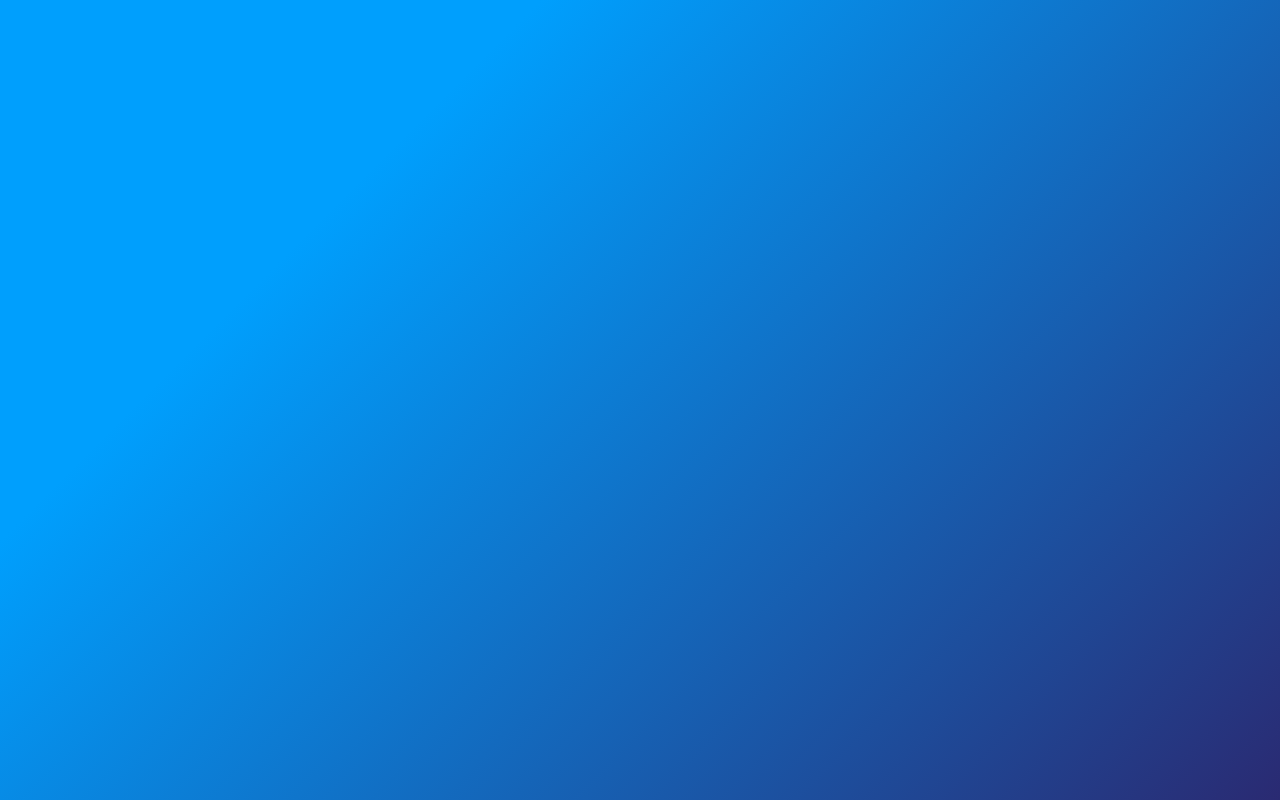
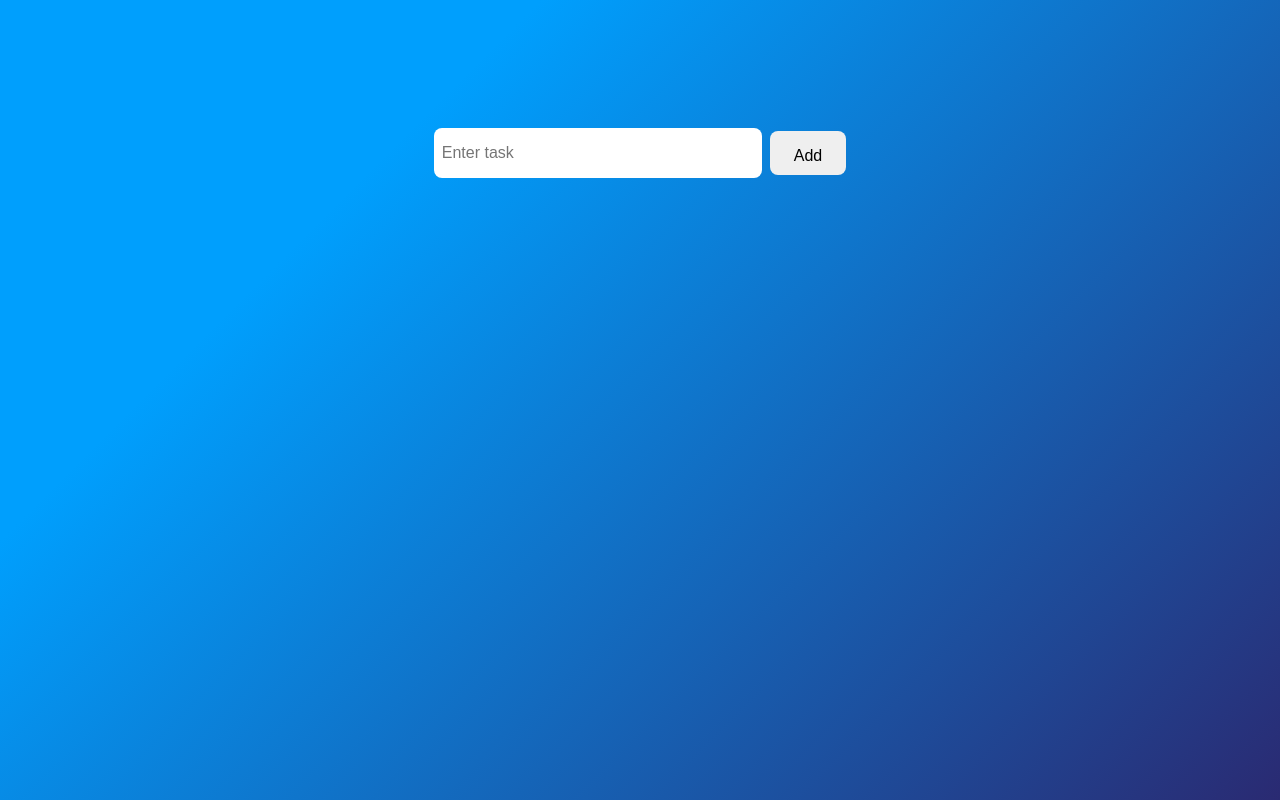
Before and after one commit to MohammadZeeshanQ/todolist-react-less, a React (Create React App) app: page / in a window 1280 px wide. Built offline with nearby package versions, Linux system fonts and the light colour scheme.

Commit message:
Add: Input form and Todo list

```diff
--- a/src/components/Index.js
+++ b/src/components/Index.js
@@ -9,9 +9,23 @@ export default function Index() {
     const [todo, setTodo] = useState('');
     const [todoArray, setTodoList] = useState([]);
 
+    useEffect(() => {
+        console.log(inputArray);
+    }, [inputArray]);
+
     return (
         <div className='index-container'>
-
+            <InputForm
+                inputText={inputText}
+                setInputText={setInputText}
+                inputArray={inputArray}
+                setInputArray={setInputArray}
+            />
+            <TodoList
+                inputArray={inputArray}
+                todo={todo}
+                todoArray={todoArray}
+            />
         </div>
     )
 }
--- a/src/components/InputForm.js
+++ b/src/components/InputForm.js
@@ -1,10 +1,29 @@
 import React from 'react'
 import '../styles/InputForm.css'
 
-export default function InputForm() {
+export default function InputForm({ inputText, setInputText, inputArray, setInputArray }) {
+
+    const submitHandler = (e) => {
+        e.preventDefault();
+        setInputArray([
+            ...inputArray,
+            { text: inputText, completed: 'false', id: Math.random() * 10, }
+        ]);
+        setInputText('');
+    };
+
+    const inputHandler = (e) => {
+        setInputText(e.target.value);
+    };
+
     return (
         <div className='form-container'>
-
+            <div className='form-wrapper'>
+                <form className='form-wrapper'>
+                    <input className='form-input' type='text' value={inputText} onChange={inputHandler} placeholder='Enter task' />
+                    <button type='submit' className='form-submit' onClick={submitHandler}>Add</button>
+                </form>
+            </div>
         </div>
     )
 }
--- a/src/components/TodoList.js
+++ b/src/components/TodoList.js
@@ -1,10 +1,18 @@
 import React from 'react'
 import '../styles/TodoList.css'
 
-export default function TodoList() {
+export default function TodoList({ inputArray, todo, todoArray }) {
+
+    console.log(inputArray);
+
     return (
         <div>
-
+            {inputArray.map((item, index) =>
+                <div key={index} >
+                    <div>{item.text}</div>
+                    <div>{item.id}</div>
+                </div>
+            )}
         </div>
     )
 }
--- a/src/styles/InputForm.css
+++ b/src/styles/InputForm.css
@@ -0,0 +1,39 @@
+.form-container {
+  text-align: center;
+  padding-top: 8rem;
+}
+
+.form-wrapper {
+  display: flex;
+  flex-direction: row;
+  justify-content: center;
+  align-items: center;
+}
+
+.form-input {
+  width: 20rem;
+  border-radius: 0.5rem;
+  margin-right: 0.5rem;
+  padding: 1rem 0 1rem 0.5rem;
+  border: none;
+  font-size: 1rem;
+}
+
+.form-input:focus,
+.form-input:active {
+  outline: none;
+}
+
+.form-submit {
+  font-size: 1rem;
+  height: 2.8rem;
+  padding: 1rem 1.5rem;
+  border: none;
+  border-radius: 0.5rem;
+}
+
+@media screen and (max-width: 600px) {
+  .form-wrapper {
+    flex-direction: column;
+  }
+}
```
